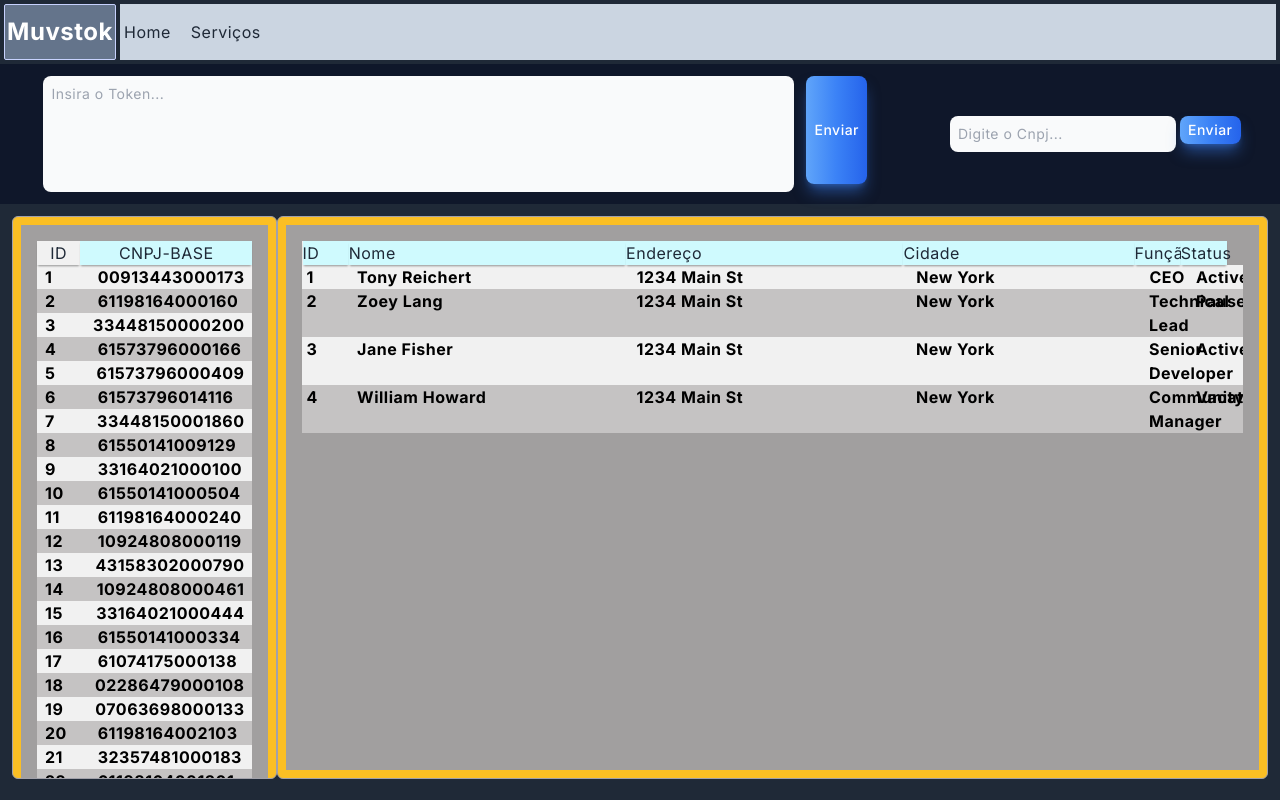
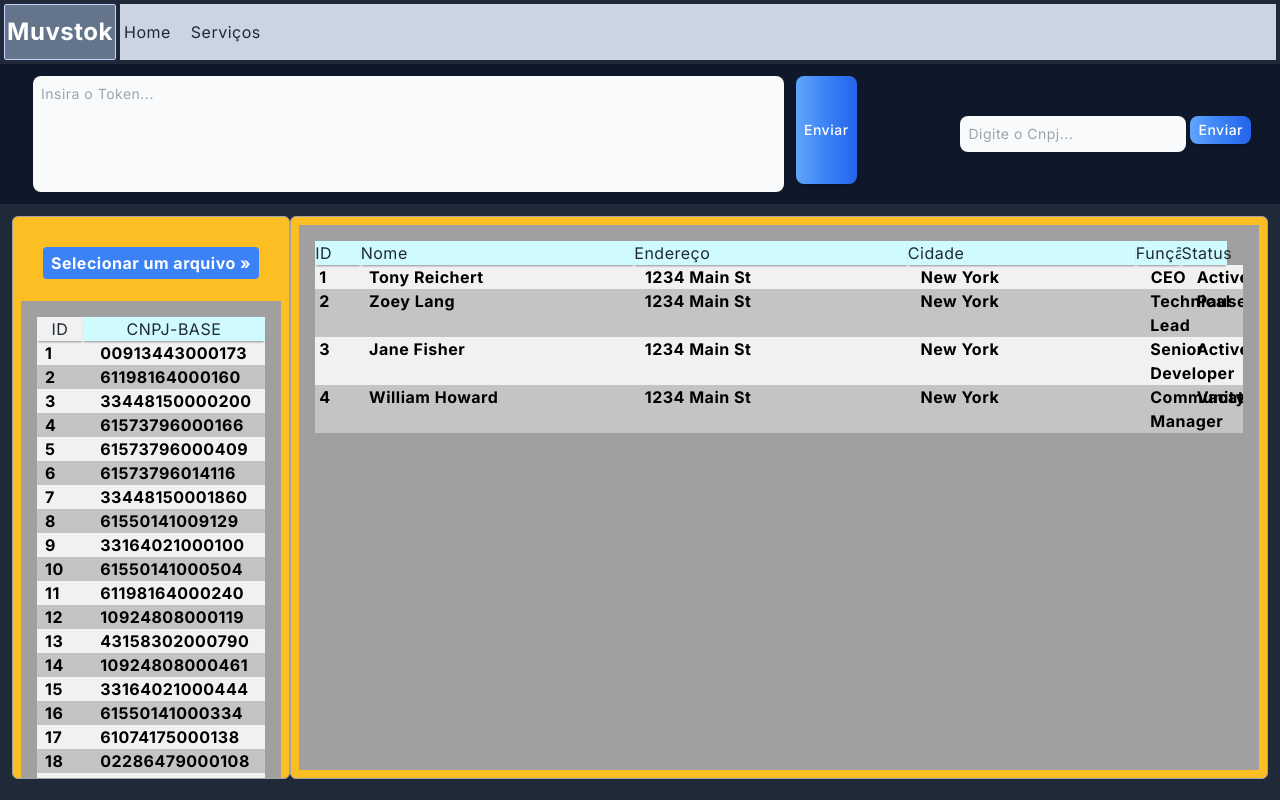
Before and after one commit to searomx/app-default-next, a Next.js app: page / in a window 1280 px wide. Built offline with nearby package versions, Linux system fonts and the light colour scheme.

Commit message:
releases 100124-1957

```diff
--- a/app/globals.css
+++ b/app/globals.css
@@ -70,6 +70,7 @@ body {
 }
 .botao-blue {
   @apply target:text-white bg-gradient-to-r from-blue-400 via-blue-500 to-blue-600 hover:bg-gradient-to-br focus:ring-4 focus:outline-none focus:ring-blue-300 dark:focus:ring-blue-800 shadow-lg shadow-blue-500/50 dark:shadow-lg dark:shadow-blue-800/80;
+  @apply focus:to-blue-950 shadow-md;
 }
 .botao-green {
   @apply target:text-white bg-gradient-to-r from-green-400 via-green-500 to-green-600 hover:bg-gradient-to-br focus:ring-4 focus:outline-none focus:ring-green-300 dark:focus:ring-green-800 shadow-lg shadow-green-500/50 dark:shadow-lg dark:shadow-green-800/80;
@@ -157,3 +158,17 @@ tr:nth-child(even) {
 tr:nth-child(odd) {
   background-color: #f1f1f1;
 }
+/* Esconde o input */
+input[type="file"] {
+  display: none;
+}
+
+/* Aparência que terá o seletor de arquivo */
+label {
+  background-color: #3498db;
+  border-radius: 5px;
+  color: #fff;
+  cursor: pointer;
+  margin: 10px;
+  padding: 6px 20px;
+}
--- /dev/null
+++ b/app/models/cnpjbase.ts
@@ -0,0 +1,3 @@
+export default interface CnpjBase {
+  cnpj: string;
+}
--- a/components/BtnCnpjBase.tsx
+++ /dev/null
@@ -1,14 +0,0 @@
-
-
-export default function BtnCnpjBase() {
-  return (
-    <div className={`flex mt-4 gap-4`}>
-      <input
-        accept=".csv"
-        id="upload"
-        type="file"
-        onchange="handleFiles(this.files)"
-      />
-    </div>
-  )
-}
--- a/components/Conteudo.tsx
+++ b/components/Conteudo.tsx
@@ -8,9 +8,11 @@ import Grid from "./Grid";
 
 interface ConteudoProps {
   buscarCnpj: () => void;
+  cnpjs: any[];
 }
 
-export default function Conteudo() {
+export default function Conteudo(props: ConteudoProps) {
+  console.log(props.cnpjs);
   return (
     <section>
       <div className="flex flex-col w-full min-h-[calc(100vh_-_14.5rem)] p-3">
--- a/components/HeaderContainer.tsx
+++ b/components/HeaderContainer.tsx
@@ -2,27 +2,70 @@
 import Papa from "papaparse";
 import { FormEvent, useEffect, useState } from "react";
 import { api } from "@/lib/api";
-import { ToastContainer, toast } from "react-toastify";
+import { Id, ToastContainer, toast } from "react-toastify";
 import "react-toastify/dist/ReactToastify.css";
 import React from "react";
 import ValidaCnpj from "@/lib/utils/validacnpj";
+import CnpjBase from "@/app/models/cnpjbase";
 
 interface Idados {
-  id: string;
-  cnpjBase: string;
+  id: number;
+  cnpj: string;
+  cnpjs: CnpjBase;
 }
 
-export default function HeaderContainer() {
-  const [cnpBase, setCnpjBase] = useState<Idados[]>([]);
+export default function HeaderContainer(props: Idados) {
   const [inputCnpjUnico, setCnpjUnico] = useState<string>("");
   const [inputToken, setInputToken] = useState<string>("");
   const toastId = React.useRef(null);
+  const [dadosCnpj, setDadosCnpj] = useState([]);
 
   const strtoken =
     "eyJhbGciOiJIUzUxMiIsInR5cCI6IkpXVCJ9.eyJoZWxsbyI6IndvcmxkIiwibWVzc2FnZSI6IlRoYW5rcyBmb3IgdmlzaXRpbmcgbm96emxlZ2Vhci5jb20hIiwiaXNzdWVkIjoxNTU3MjU4ODc3NTI2fQ.NXd7lC3rFLiNHXwefUu3OQ-R203pGfB87-dIrk2S-vqfaygIWFwZKzmGHr6pzYkl2a0HkY0fdwa38yLWu8Zdhg";
   async function getCNPJ() {
     const token = "INFORME O SEU TOKEN DE ACESSO";
   }
+
+  const handleFiles = (e: React.ChangeEvent<HTMLInputElement>) => {
+    e.preventDefault();
+
+    const arquivo = e.target.files?.[0];
+    const dados: Idados[] = [];
+    if (arquivo) {
+      Papa.parse(arquivo, {
+        header: true,
+        dynamicTyping: true,
+        skipEmptyLines: true,
+        complete: (result) => {
+          result.data.map((e: any) => {
+            dados.push(e as Idados);
+          });
+
+          console.log("Dados do CNPJ: ", dados);
+        },
+        error: (error) => {
+          alert("Erro ao analisar o CSV: " + error.message);
+        },
+      });
+    }
+  };
+  // const handleFiles = async (e: React.ChangeEvent<HTMLInputElement>) => {
+  //   const file = e.target.files?.[0];
+  //   if (!file) return;
+  //   const reader = new FileReader();
+  //   reader.onload = async (e) => {
+  //     if (e.target?.result) {
+  //       const text = e.target.result;
+  //       const parsedData: Idados[] = Papa.parse(text as string, {
+  //         skipEmptyLines: true,
+  //         header: true,
+  //       }).data as Idados[];
+  //       setCnpjBase(parsedData);
+  //       console.log(cnpBase);
+  //     }
+  //   };
+  //   reader.readAsText(file);
+  // };
 
   async function onEnviarToken() {
     if (inputToken.trim() === "") {
@@ -99,9 +142,9 @@ export default function HeaderContainer() {
             Enviar
           </button>
         </div>
-        {/* <div className={`flex mt-4 gap-4`}>
-          <input accept=".csv" id="upload" type="file" onchange={handleFiles} />
-        </div> */}
+        <div className={`flex mt-4 gap-4`}>
+          <input accept=".csv" id="upload" type="file" onChange={handleFiles} />
+        </div>
 
         <div className={`flex`}>
           <input
--- a/components/TableCnpjBase.tsx
+++ b/components/TableCnpjBase.tsx
@@ -1,30 +1,70 @@
-import React, { useState } from "react";
+import Papa from "papaparse";
 
 interface IdadosCnpjProps {
   cnpj: any[];
 }
 
+const handleFiles = (e: React.ChangeEvent<HTMLInputElement>) => {
+  e.preventDefault();
+
+  const arquivo = e.target.files?.[0];
+  const dados: IdadosCnpjProps[] = [];
+  if (arquivo) {
+    Papa.parse(arquivo, {
+      header: true,
+      dynamicTyping: true,
+      skipEmptyLines: true,
+      complete: (result) => {
+        result.data.map((e: any) => {
+          dados.push(e as IdadosCnpjProps);
+        });
+
+        console.log("Dados do Tabela: ", dados);
+      },
+      error: (error) => {
+        alert("Erro ao analisar o CSV: " + error.message);
+      },
+    });
+  }
+};
+
 export default function TableCnpjBase(props: IdadosCnpjProps) {
+  const itens = props.cnpj.map((cnpj, index) => {
     return (
+      <tr key={index} className="flex min-w-full">
+        <td className="text-black font-bold justify-center items-center mx-2 w-[20%]">
+          {index + 1}
+        </td>
+        <td className="text-black font-bold justify-center items-center w-[80%] mx-2">
+          {cnpj.cnpj ? cnpj.cnpj : "Sem CNPJ"}
+        </td>
+      </tr>
+    );
+  });
+  return (
+    <>
+      <div className="flex gap-3 p-3 justify-center">
+        <label htmlFor="selecao-arquivo" className="btn btn-blue">
+          Selecionar um arquivo &#187;
+        </label>
+        <input
+          id="selecao-arquivo"
+          accept=".csv"
+          type="file"
+          onChange={handleFiles}
+        />
+      </div>
       <table className="flex flex-col scroll-auto p-4">
         <thead>
           <tr className="flex min-w-full justify-center">
             <th className="w-[20%]">ID</th>
-          <th className="flex w-[80%] justify-center bg-cyan-100">CNPJ-BASE</th>
+            <th className="flex w-[80%] justify-center bg-cyan-100">
+              CNPJ-BASE
+            </th>
           </tr>
         </thead>
-      <tbody>
-        {props.cnpj.map((cnpj, index) => (
-          <tr key={cnpj} className="flex min-w-full">
-            <td className="text-black font-bold justify-center items-center mx-2 w-[20%]">
-              {index + 1}
-            </td>
-            <td className="text-black font-bold justify-center items-center w-[80%] mx-2">
-              {cnpj.cnpj}
-            </td>
-          </tr>
-        ))}
-      </tbody>
+        <tbody>{itens}</tbody>
       </table>
+    </>
   );
 }
```
Also changed, not shown: components/TableDadosClientes.tsx (+0 -7 lines). Lines whose indentation alone changed are shown as unchanged.
